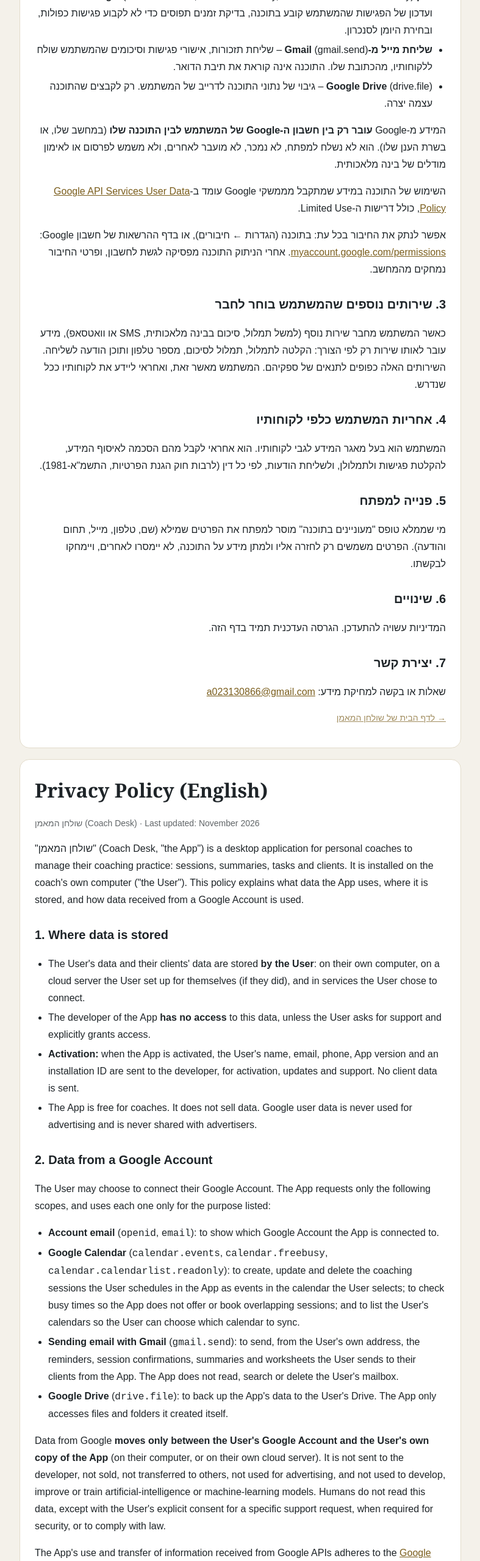
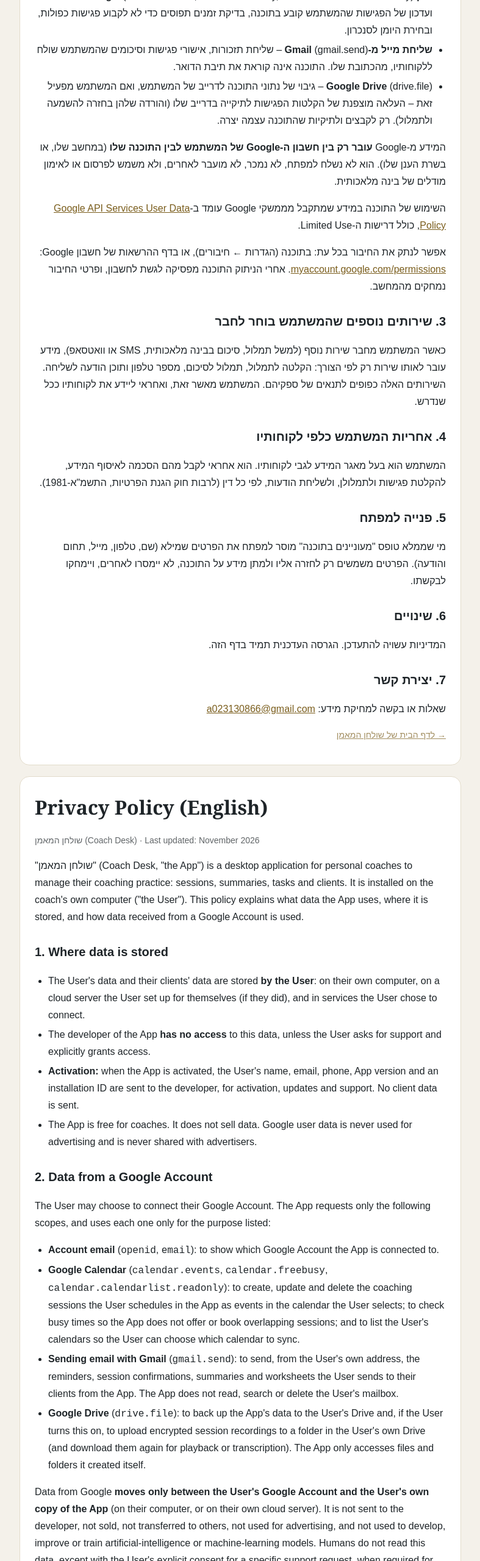
Before and after one commit to MOSHE05331/MOSHE05331.github.io, a plain HTML site: page privacy.html in a window 1280 px wide. Shown: the part 800-3360 px from the top of the page at 61% size, without its empty margins (246-1033 px from the left). Drawn offline with Linux system fonts and the light colour scheme.

Commit message:
Privacy policy: optional encrypted session recordings in the coach's own Drive (drive.file)

```diff
--- a/privacy.html
+++ b/privacy.html
@@ -43,7 +43,7 @@ a{color:#7a5d1c}
   <li><b>כתובת המייל של החשבון</b> (openid, email) – כדי להציג לאיזה חשבון התוכנה מחוברת.</li>
   <li><b>יומן Google</b> (calendar.events, calendar.freebusy, calendar.calendarlist.readonly) – יצירה ועדכון של הפגישות שהמשתמש קובע בתוכנה, בדיקת זמנים תפוסים כדי לא לקבוע פגישות כפולות, ובחירת היומן לסנכרון.</li>
   <li><b>שליחת מייל מ-Gmail</b> (gmail.send) – שליחת תזכורות, אישורי פגישות וסיכומים שהמשתמש שולח ללקוחותיו, מהכתובת שלו. התוכנה אינה קוראת את תיבת הדואר.</li>
-  <li><b>Google Drive</b> (drive.file) – גיבוי של נתוני התוכנה לדרייב של המשתמש. רק לקבצים שהתוכנה עצמה יצרה.</li>
+  <li><b>Google Drive</b> (drive.file) – גיבוי של נתוני התוכנה לדרייב של המשתמש, ואם המשתמש מפעיל זאת – העלאה מוצפנת של הקלטות הפגישות לתיקייה בדרייב שלו (והורדה שלהן בחזרה להשמעה ולתמלול). רק לקבצים ולתיקיות שהתוכנה עצמה יצרה.</li>
 </ul>
 <p>המידע מ-Google <b>עובר רק בין חשבון ה-Google של המשתמש לבין התוכנה שלו</b> (במחשב שלו, או בשרת הענן שלו). הוא לא נשלח למפתח, לא נמכר, לא מועבר לאחרים, ולא משמש לפרסום או לאימון מודלים של בינה מלאכותית.</p>
 <p>השימוש של התוכנה במידע שמתקבל מממשקי Google עומד ב-<a href="https://developers.google.com/terms/api-services-user-data-policy" dir="ltr">Google API Services User Data Policy</a>, כולל דרישות ה-Limited Use.</p>
@@ -86,7 +86,7 @@ a{color:#7a5d1c}
   <li><b>Account email</b> (<code>openid</code>, <code>email</code>): to show which Google Account the App is connected to.</li>
   <li><b>Google Calendar</b> (<code>calendar.events</code>, <code>calendar.freebusy</code>, <code>calendar.calendarlist.readonly</code>): to create, update and delete the coaching sessions the User schedules in the App as events in the calendar the User selects; to check busy times so the App does not offer or book overlapping sessions; and to list the User's calendars so the User can choose which calendar to sync.</li>
   <li><b>Sending email with Gmail</b> (<code>gmail.send</code>): to send, from the User's own address, the reminders, session confirmations, summaries and worksheets the User sends to their clients from the App. The App does not read, search or delete the User's mailbox.</li>
-  <li><b>Google Drive</b> (<code>drive.file</code>): to back up the App's data to the User's Drive. The App only accesses files and folders it created itself.</li>
+  <li><b>Google Drive</b> (<code>drive.file</code>): to back up the App's data to the User's Drive and, if the User turns this on, to upload encrypted session recordings to a folder in the User's own Drive (and download them again for playback or transcription). The App only accesses files and folders it created itself.</li>
 </ul>
 <p>Data from Google <b>moves only between the User's Google Account and the User's own copy of the App</b> (on their computer, or on their own cloud server). It is not sent to the developer, not sold, not transferred to others, not used for advertising, and not used to develop, improve or train artificial-intelligence or machine-learning models. Humans do not read this data, except with the User's explicit consent for a specific support request, when required for security, or to comply with law.</p>
 <p>The App's use and transfer of information received from Google APIs adheres to the <a href="https://developers.google.com/terms/api-services-user-data-policy">Google API Services User Data Policy</a>, including the Limited Use requirements.</p>
```
Also changed, not shown: index.html (+1 -1 lines).
